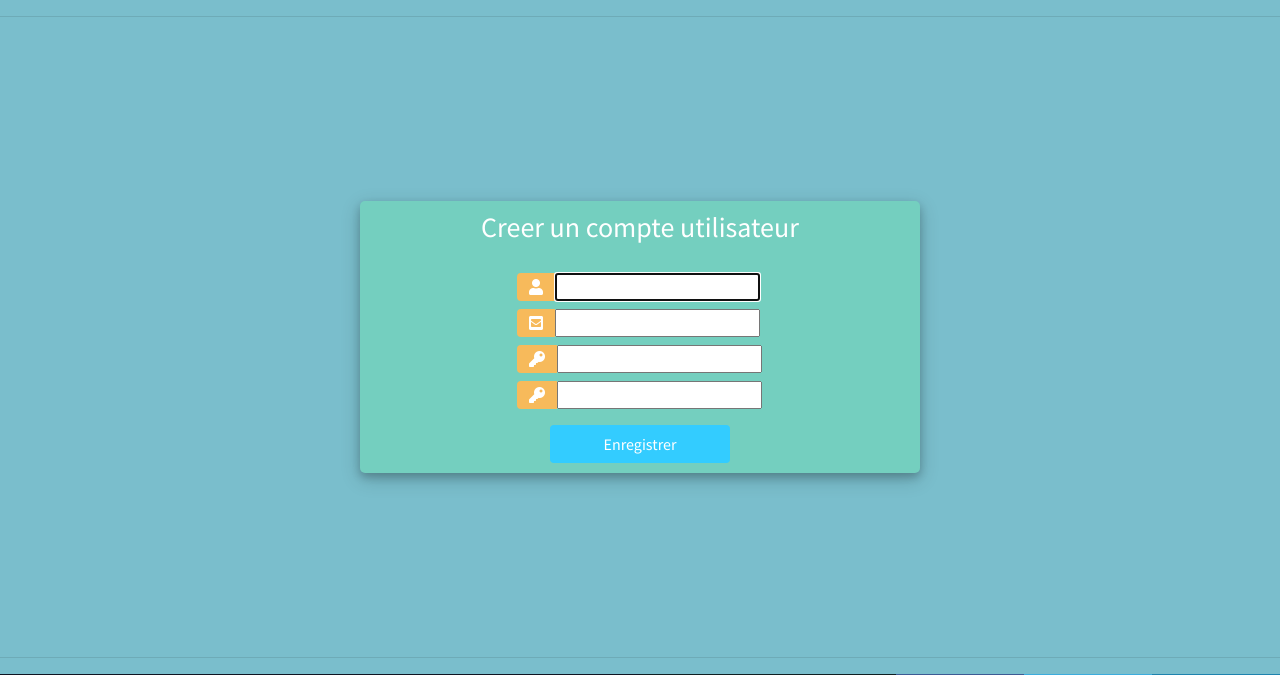
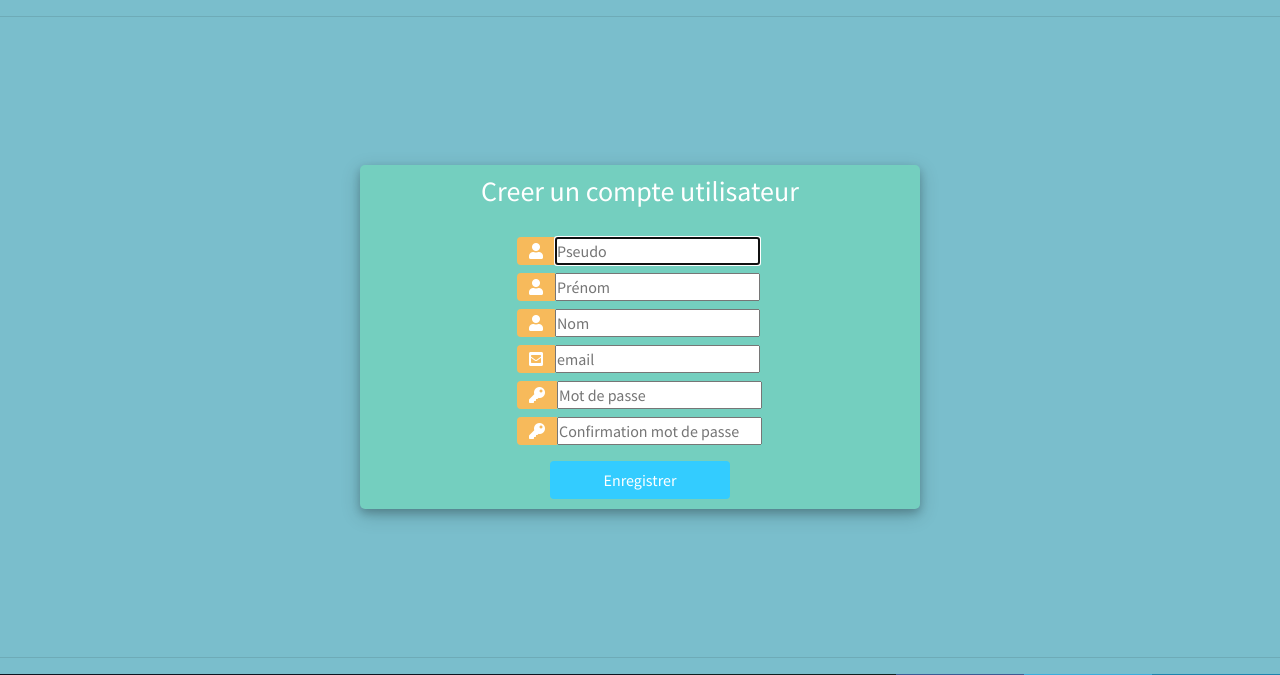
Before and after one commit to lepine-emilie/python_my_driving_school, a Django app: page /create_user/ in a window 1280 px wide. Shown: the part 56-731 px from the top of the page. Run offline with Django 3.2, Linux system fonts and the light colour scheme; parts of the project's set-up code (start-up, migrations or seed data) failed here and were passed over; some libraries are stand-ins or nearby versions.

Commit message:
UserInfo model

```diff
--- a/intranet/intranet/accounts/admin.py
+++ b/intranet/intranet/accounts/admin.py
@@ -2,12 +2,12 @@ from django.contrib import admin
 
 # Register your models here.
 
-from .models import Utilisateur
+from .models import UserInfo
 from .models import Role
 from .models import Bundle
 from .models import Schedule
 
-admin.site.register(Utilisateur)
+admin.site.register(UserInfo)
 admin.site.register(Role)
 admin.site.register(Bundle)
 admin.site.register(Schedule)
--- a/intranet/intranet/accounts/forms.py
+++ b/intranet/intranet/accounts/forms.py
@@ -4,13 +4,33 @@ from django import forms
 from django.contrib.auth.models import User
 
 # Create your forms here.
-from .models import Role, Bundle
+from .models import Role, Bundle, UserInfo
 
 
 class CreateUserForm(UserCreationForm):
+    password1 = forms.CharField(max_length=16, widget=forms.PasswordInput(attrs={'placeholder': 'Mot de passe'}))
+    password2 = forms.CharField(max_length=16, widget=forms.PasswordInput(attrs={'placeholder': 'Confirmation mot de passe'}))
     class Meta:
         model = User
-        fields = ['username', 'email', 'password1', 'password2']
+        fields = ['username', 'first_name', 'last_name', 'email', 'password1', 'password2']
+        widgets = {
+            'username': forms.TextInput(attrs={'placeholder': 'Pseudo'}),
+            'first_name': forms.TextInput(attrs={'placeholder': 'Prénom'}),
+            'last_name': forms.TextInput(attrs={'placeholder': 'Nom'}),
+            'email': forms.TextInput(attrs={'placeholder': 'email'}),
+        }
+
+
+class UserInfoForm(ModelForm):
+    class Meta:
+        model = UserInfo
+        fields = ['phone', 'address', "postal_code", "city", "role"]
+        widgets = {
+            'phone': forms.TextInput(attrs={'placeholder': 'Téléphone'}),
+            'address': forms.TextInput(attrs={'placeholder': 'Adresse'}),
+            'postal_code': forms.TextInput(attrs={'placeholder': 'Code postal'}),
+            "city": forms.TextInput(attrs={'placeholder': 'Ville'}),
+        }
 
 
 class RoleForm(ModelForm):
--- a/intranet/intranet/accounts/models.py
+++ b/intranet/intranet/accounts/models.py
@@ -1,5 +1,5 @@
 from django.db import models
-
+from django.contrib.auth.models import User
 
 # Create your models here.
 
@@ -10,20 +10,18 @@ class Role(models.Model):
         return self.name
 
 
-class Utilisateur(models.Model):
-    first_name = models.CharField(max_length=255, null=False)
-    last_name = models.CharField(max_length=255, null=False)
-    phone = models.CharField(max_length=255, null=True)
-    email = models.CharField(max_length=255, null=False)
-    password = models.CharField(max_length=255, null=True)
+class UserInfo(models.Model):
+    phone = models.CharField(max_length=255, null=False)
+    address = models.CharField(max_length=255, null=False)
+    postal_code = models.CharField(max_length=255, null=False)
+    city = models.CharField(max_length=255, null=False)
     hours_left = models.IntegerField(null=True)
     hours_total = models.IntegerField(null=True)
-    date_joined = models.DateTimeField(auto_now_add=True)
     role = models.ForeignKey(Role, null=True, on_delete=models.SET_NULL)
-    password_changed = models.BooleanField(default=False)
+    # user = models.ForeignKey(User, null=False, on_delete=models.CASCADE, related_name='user')
 
     def __str__(self):
-        return self.last_name
+        return User.username
 
 
 class Bundle(models.Model):
@@ -39,13 +37,13 @@ class Bundle(models.Model):
 
 class Schedule(models.Model):
     date_start = models.DateTimeField()
-    instructor = models.ForeignKey(Utilisateur, null=True, on_delete=models.CASCADE, related_name='instructor')
-    student = models.ForeignKey(Utilisateur, null=True, on_delete=models.CASCADE, related_name='student')
+    instructor = models.ForeignKey(User, null=True, on_delete=models.CASCADE, related_name='instructor')
+    student = models.ForeignKey(User, null=True, on_delete=models.CASCADE, related_name='student')
 
 
 class link(models.Model):
-    instructor = models.ForeignKey(Utilisateur, null=True, on_delete=models.CASCADE, related_name='linkedInstructor')
-    student = models.ForeignKey(Utilisateur, null=True, on_delete=models.CASCADE, related_name='linkedStudent')
+    instructor = models.ForeignKey(User, null=True, on_delete=models.CASCADE, related_name='linkedInstructor')
+    student = models.ForeignKey(User, null=True, on_delete=models.CASCADE, related_name='linkedStudent')
 
     def __str__(self):
         return self.student
--- a/intranet/intranet/accounts/templates/accounts/usercreation.html
+++ b/intranet/intranet/accounts/templates/accounts/usercreation.html
@@ -28,6 +28,18 @@
                     </div>
                     <div class="input-group mb-2">
                         <div class="input-group-append">
+                            <span class="input-group-text"><i class="fas fa-user"></i></span>
+                        </div>
+                        {{form.first_name}}
+                    </div>
+                    <div class="input-group mb-2">
+                        <div class="input-group-append">
+                            <span class="input-group-text"><i class="fas fa-user"></i></span>
+                        </div>
+                        {{form.last_name}}
+                    </div>
+                    <div class="input-group mb-2">
+                        <div class="input-group-append">
                             <span class="input-group-text"><i class="fas fa-envelope-square"></i></span>
                         </div>
                         {{form.email}}
--- a/intranet/intranet/accounts/views.py
+++ b/intranet/intranet/accounts/views.py
@@ -6,8 +6,8 @@ from django.contrib import messages
 from django.contrib.auth import authenticate, login, logout
 
 
-from .models import *
-from .forms import CreateUserForm, RoleForm, BundleForm
+from .models import Bundle, Role
+from .forms import CreateUserForm, UserInfoForm, RoleForm, BundleForm
 
 # Create your views here.
 
@@ -51,9 +51,11 @@ def logoutUser(request):
 
 def usercreation(request):
     form = CreateUserForm()
+    form2 = UserInfoForm()
 
     if request.method == 'POST':
         form = CreateUserForm(request.POST)
+        # form2 = UserInfoForm(request.POST)
         if form.is_valid():
             form.save()
             user = form.cleaned_data.get('email')
--- a/intranet/intranet/intranet/settings.py
+++ b/intranet/intranet/intranet/settings.py
@@ -77,7 +77,8 @@ WSGI_APPLICATION = 'intranet.wsgi.application'
 DATABASES = {
     'default': {
         'ENGINE': 'django.db.backends.sqlite3',
-        'NAME': BASE_DIR / 'db.sqlite3',
+        # 'NAME': BASE_DIR / 'db.sqlite3',
+        'NAME': os.path.join(BASE_DIR, 'db.sqlite3'),
     }
 }
 
```
Also changed, not shown: intranet/intranet/accounts/migrations/0001_initial.py (added), intranet/intranet/accounts/migrations/0002_auto_20201215_1603.py (added), intranet/intranet/accounts/migrations/0003_remove_userinfo_user.py (added), intranet/intranet/db.sqlite3.
